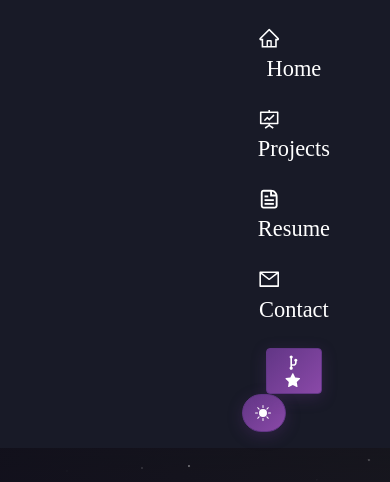
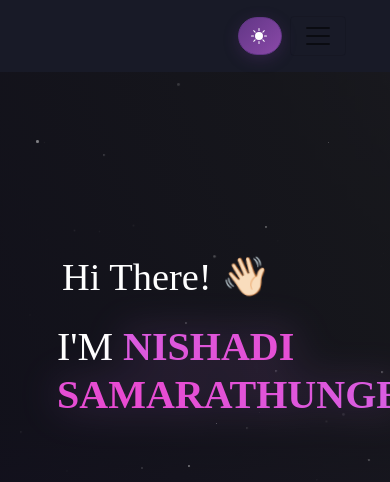
Before and after one commit to nishadipri/My_portfolio, a React (Create React App) app: page / in a window 390 px wide. Shown: the top 482 px of the page. Built offline with nearby package versions, Linux system fonts and the light colour scheme.

Commit message:
fixed the issues on NavBar

```diff
--- a/src/components/Navbar.js
+++ b/src/components/Navbar.js
@@ -2,41 +2,39 @@ import React, { useState, useEffect } from "react";
 import Navbar from "react-bootstrap/Navbar";
 import Nav from "react-bootstrap/Nav";
 import Container from "react-bootstrap/Container";
-
 import Button from "react-bootstrap/Button";
 import { Link, useNavigate, useLocation } from "react-router-dom";
 import { CgGitFork } from "react-icons/cg";
 import { BsSunFill, BsMoonStarsFill } from "react-icons/bs";
-
 import {
   AiFillStar,
   AiOutlineHome,
   AiOutlineFundProjectionScreen,
   AiOutlineMail,
 } from "react-icons/ai";
-
 import { CgFileDocument } from "react-icons/cg";
 
 function NavBar({ theme, toggleTheme }) {
   const [navColour, updateNavbar] = useState(false);
+  const [expanded, setExpanded] = useState(false);
   const navigate = useNavigate();
   const location = useLocation();
 
   useEffect(() => {
     function scrollHandler() {
-      if (window.scrollY >= 20) {
-        updateNavbar(true);
-      } else {
-        updateNavbar(false);
+      updateNavbar(window.scrollY >= 20);
     }
-    }
-
     window.addEventListener("scroll", scrollHandler);
     return () => window.removeEventListener("scroll", scrollHandler);
   }, []);
 
+  function close() {
+    setExpanded(false);
+  }
+
   function handleProjectsClick(e) {
     e.preventDefault();
+    close();
     if (location.pathname === "/") {
       document.getElementById("projects")?.scrollIntoView({ behavior: "smooth" });
     } else {
@@ -48,14 +46,35 @@ function NavBar({ theme, toggleTheme }) {
   }
 
   return (
-    <Navbar fixed="top" expand="md" className={navColour ? "sticky" : "navbar"}>
+    <Navbar
+      fixed="top"
+      expand="md"
+      expanded={expanded}
+      onToggle={setExpanded}
+      className={navColour ? "sticky" : "navbar"}
+    >
       <Container>
+        {/* Mobile only: theme toggle + hamburger on the right */}
+        <div className="d-flex align-items-center gap-2 ms-auto d-md-none">
+          <Button
+            type="button"
+            className="theme-toggle-btn"
+            onClick={toggleTheme}
+            aria-label={theme === "dark" ? "Switch to light mode" : "Switch to dark mode"}
+          >
+            {theme === "dark" ? <BsSunFill /> : <BsMoonStarsFill />}
+          </Button>
+          <Navbar.Toggle aria-controls="responsive-navbar-nav" className="navbar-toggler-custom" />
+        </div>
+
+        {/* Nav links — visible on desktop, collapsible on mobile */}
+        <Navbar.Collapse id="responsive-navbar-nav">
           <Nav className="ms-auto" defaultActiveKey="#home">
             <Nav.Item>
               <Nav.Link
                 as={Link}
                 to="/"
-              onClick={() => window.scrollTo({ top: 0, behavior: "smooth" })}
+                onClick={() => { close(); window.scrollTo({ top: 0, behavior: "smooth" }); }}
               >
                 <AiOutlineHome style={{ marginBottom: "2px" }} /> Home
               </Nav.Link>
@@ -63,19 +82,18 @@ function NavBar({ theme, toggleTheme }) {
 
             <Nav.Item>
               <Nav.Link href="#projects" onClick={handleProjectsClick}>
-              <AiOutlineFundProjectionScreen style={{ marginBottom: "2px" }} />{" "}
-              Projects
+                <AiOutlineFundProjectionScreen style={{ marginBottom: "2px" }} /> Projects
               </Nav.Link>
             </Nav.Item>
 
             <Nav.Item>
-            <Nav.Link as={Link} to="/resume">
+              <Nav.Link as={Link} to="/resume" onClick={close}>
                 <CgFileDocument style={{ marginBottom: "2px" }} /> Resume
               </Nav.Link>
             </Nav.Item>
 
             <Nav.Item>
-            <Nav.Link as={Link} to="/contact">
+              <Nav.Link as={Link} to="/contact" onClick={close}>
                 <AiOutlineMail style={{ marginBottom: "2px" }} /> Contact
               </Nav.Link>
             </Nav.Item>
@@ -85,27 +103,26 @@ function NavBar({ theme, toggleTheme }) {
                 href="https://github.com/nishadipri"
                 target="_blank"
                 className="fork-btn-inner"
+                onClick={close}
               >
                 <CgGitFork style={{ fontSize: "1.2em" }} />{" "}
                 <AiFillStar style={{ fontSize: "1.1em" }} />
               </Button>
             </Nav.Item>
 
-          <Nav.Item className="theme-toggle-nav-item">
+            {/* Theme toggle — desktop only */}
+            <Nav.Item className="theme-toggle-nav-item d-none d-md-flex">
               <Button
                 type="button"
                 className="theme-toggle-btn"
                 onClick={toggleTheme}
-              aria-label={
-                theme === "dark"
-                  ? "Switch to light mode"
-                  : "Switch to dark mode"
-              }
+                aria-label={theme === "dark" ? "Switch to light mode" : "Switch to dark mode"}
               >
                 {theme === "dark" ? <BsSunFill /> : <BsMoonStarsFill />}
               </Button>
             </Nav.Item>
           </Nav>
+        </Navbar.Collapse>
       </Container>
     </Navbar>
   );
```
Lines whose indentation alone changed are shown as unchanged.
